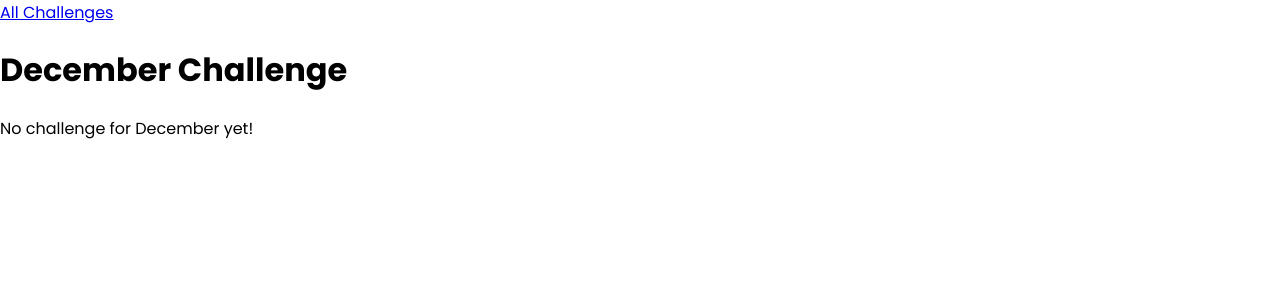
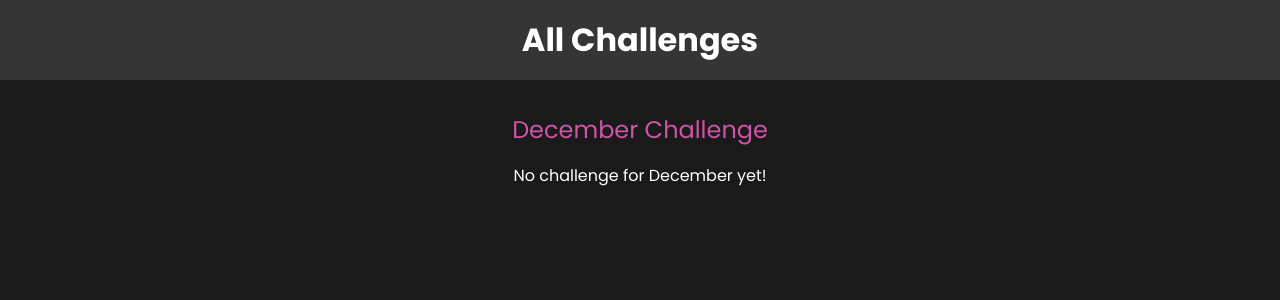
Before and after one commit to khalidmahamud/django, a Django app: page /challenges/december in a window 1280 px wide. Shown: the top 300 px of the page. Run offline with Django 5.2, Linux system fonts and the light colour scheme.

Commit message:
added css

```diff
--- /dev/null
+++ b/monthly_challenges/challenges/static/challenges/challenge.css
@@ -0,0 +1,21 @@
+h1, h2 {
+    text-align: center;
+}
+
+h1 {
+    font-size: 1.5rem;
+    font-weight: normal;
+    color: #cf54a6;
+    margin: 2rem 0 1rem 0;
+}
+
+h2 {
+    font-size: 3rem;
+    font-weight: bold;
+    color: white;
+}
+
+.fallback {
+    text-align: center;
+    color: white;
+}
--- /dev/null
+++ b/monthly_challenges/challenges/static/challenges/includes/header.css
@@ -0,0 +1,25 @@
+header {
+    width: 100%;
+    height: 5rem;
+    background-color: #353535;
+}
+
+header nav {
+    width: 100%;
+    height: 100%;
+    display: flex;
+    justify-content: center;
+    align-items: center;
+}
+
+header nav a {
+    color: white;
+    font-size: 2rem;
+    font-weight: bold;
+    text-decoration: none;
+}
+
+header nav a:hover,
+header nav a:active {
+    color: #cf54a6;
+}
--- a/monthly_challenges/challenges/templates/challenges/challenge.html
+++ b/monthly_challenges/challenges/templates/challenges/challenge.html
@@ -1,4 +1,10 @@
 {% extends 'base.html' %}
+{% load static %}
+
+{% block css_files %}
+  <link rel="stylesheet" href="{% static 'challenges/challenge.css' %}">
+  <link rel="stylesheet" href="{% static 'challenges/includes/header.css' %}">
+{% endblock css_files %}
 
 {% block page_title %}
   {{ month_name|title }}
@@ -10,6 +16,6 @@
   {% if text is not None %}
     <h2>{{ text }}</h2>
   {% else %}
-    <p>No challenge for {{ month_name|title }} yet!</p>
+    <p class="fallback">No challenge for {{ month_name|title }} yet!</p>
   {% endif %}
 {% endblock %}
--- a/monthly_challenges/challenges/templates/challenges/index.html
+++ b/monthly_challenges/challenges/templates/challenges/index.html
@@ -3,6 +3,7 @@
 
 {% block css_files %}
   <link rel="stylesheet" href="{% static 'challenges/challenges.css' %}">
+  <link rel="stylesheet" href="{% static 'challenges/includes/header.css' %}">
 {% endblock css_files %}
 
 {% block page_title %}
--- a/monthly_challenges/static/styles.css
+++ b/monthly_challenges/static/styles.css
@@ -6,4 +6,5 @@ html {
 
 body {
     margin: 0;
+    background-color: #1a1a1a;
 }
```
Also changed, not shown: monthly_challenges/challenges/static/challenges/challenges.css (+34 -0 lines).
